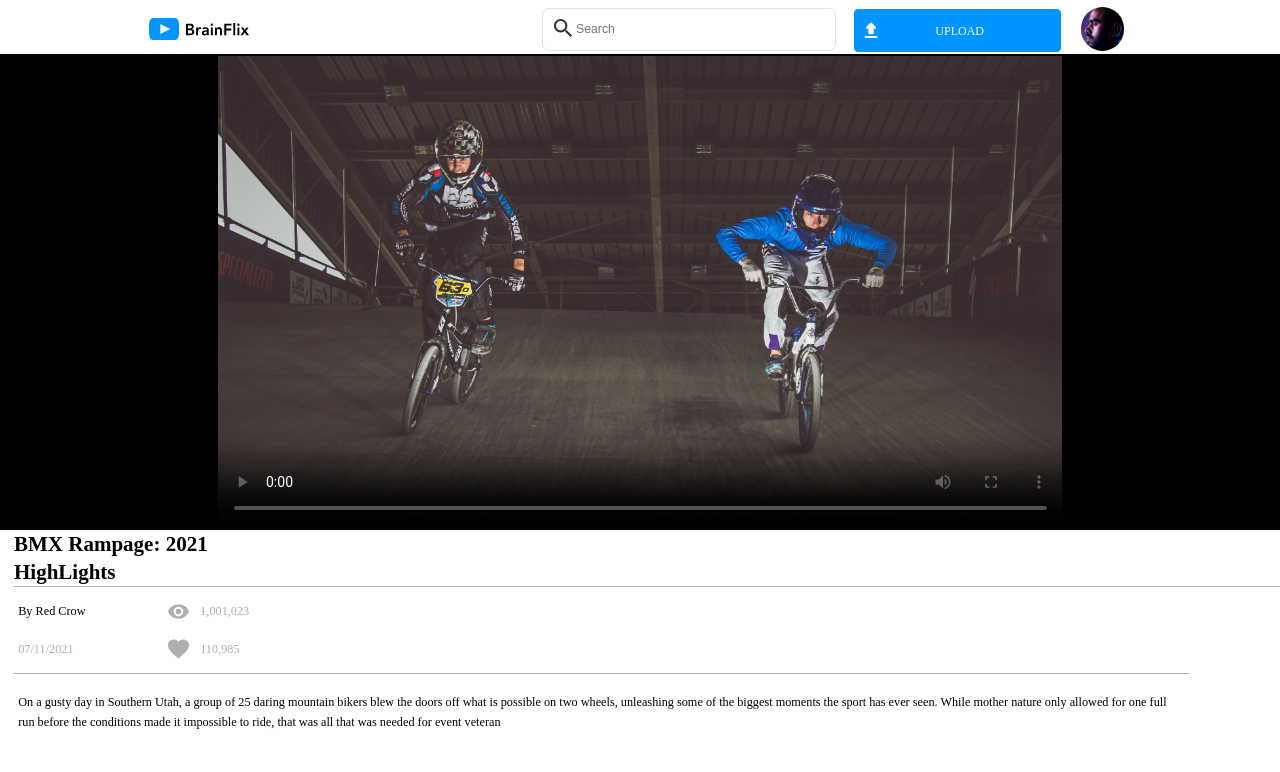
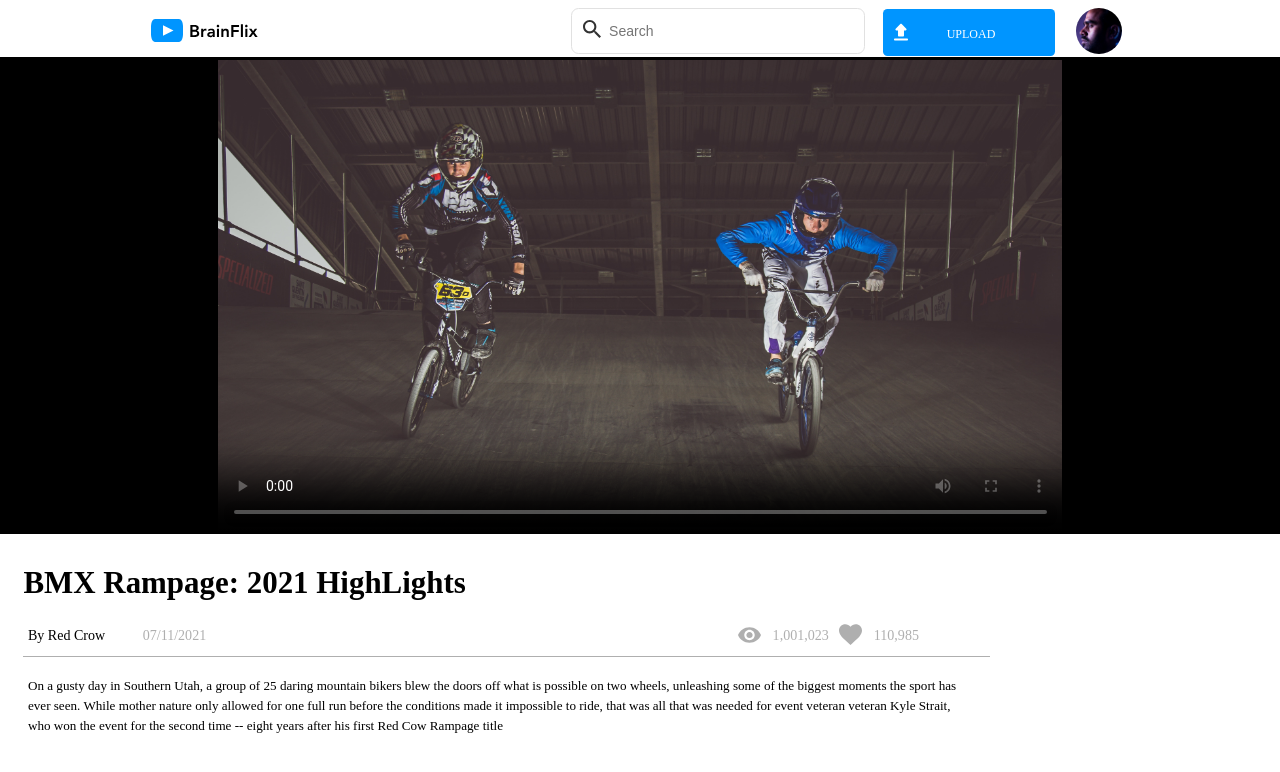
Before and after one commit to David-McCaig/david-mccaig-brainflix, a React (Create React App) app: page / in a window 1280 px wide. Shown: the top 772 px of the page. Built offline with nearby package versions, Linux system fonts and the light colour scheme; a web font is replaced by a local one.

Commit message:
Add description component

```diff
--- a/src/components/Description/Description.jsx
+++ b/src/components/Description/Description.jsx
@@ -9,31 +9,37 @@
             <div className="description-output">
                 <div className="description-output__container">
                     <div className="description-output__author">
-                    <p>By Red Crow</p>
+                        <p>By Red Crow</p>
                     </div>
-                    <img className="description-output__icon" alt="Views icon" src={ViewIcon}></img>
-                    <p className="description-output__views">1,001,023</p>
+                    <p className="description-output__date">07/11/2021</p>
                 </div>
 
                 <div className="description-output__container">
-                    <div className="description-output__date">
-                    <p>07/11/2021</p>
+                    <div className="description-output__views">
+                        <img className="description-output__icon" alt="Views icon" src={ViewIcon}></img>
+                        <p>1,001,023</p>
                     </div>
-                    <img className="description-output__icon" alt="Views icon" src={HeartIcon}></img>
-                    <p className="description-output__views">110,985</p>
+                    <div className="description-output__likes">
+                        <img className="description-output__icon" alt="Views icon" src={HeartIcon}></img>
+                        <p>110,985</p>
+                    </div>
                 </div>
-
+            </div>
                 <div className="summary">
                     <p className="summary__text">
                     On a gusty day in Southern Utah, a group of 25 daring mountain bikers blew the doors off what is possible
 on two wheels, unleashing some of the biggest moments the sport has ever seen. While mother nature
 only allowed for one full run before the conditions made it impossible to ride, that was all that was needed
-for event veteran
+for event veteran veteran
+Kyle Strait, who won the event for the second
+time -- eight years after his first Red Cow
+Rampage title
+
                     </p>
 
                 </div>
 
-            </div>
+
         </section>
     );
 }
--- a/src/components/Description/Description.scss
+++ b/src/components/Description/Description.scss
@@ -1,39 +1,90 @@
 @use '/src/styles/partials/variables' as *;
+@use '../../styles/partials/mixins' as *;
 
 * {
   font-size: .875rem;
   line-height: 1.1875rem;
+
+  @include tablet {
+    font-size: .9375rem;
+    line-height: 1.375rem;
+    }
 }
 
 p {
   margin: .3rem;
+  font-size: .875rem;
+
+  @include tablet {
+    font-size: .9375rem;
+    line-height: 1.375rem;
+    }
 }
 
 .description {
   margin-left: 1rem;
+
+  @include tablet {
+    padding: 0rem 2.4rem 0rem .5625rem ;
+    max-width: 65rem;
+    }
+
+  @include desktop {
+
+
+    }
 }
 
 .description__title {
-    font-family: $font-bold;
-    line-height: 2rem;
-    font-size: 1.5rem;
-    width: 18rem;
+  font-family: $font-bold;
+  line-height: 2rem;
+  font-size: 1.5rem;
+  width: 18rem;
+  padding: 1.5rem 0rem 1rem 0rem;
+
+  @include tablet {
+  width: 33rem;
+  font-size: 2.0625rem;
+  padding: 2.25rem 0rem 1.5rem 0rem;
   }
+}
 
 .description-output {
   border-top: .0625rem solid $color-primary-3;
+  display: flex;
+  padding: 1rem 0rem 1rem 0rem;
+  width: 94%;
+  @include tablet {
+    border-top: 0rem solid $color-primary-3;
+    padding: 0rem 0rem .4rem 0rem;
+    }
 
   &__container {
     display: flex;
-    margin-top: .9rem;
-    margin-bottom: .8rem;
-    width: 92%;
+    flex-direction: column;
+    gap: .4rem;
+    margin: 0rem;
+    width: 10.5rem;
+
+    @include tablet {
+      display: flex;
+      flex-direction: row;
+      width: 30rem;
+      justify-content: flex-end;
+      }
+
+    @include tablet {
+
+      }
   }
 
   &__author {
     font-family: $font-bold;
     font-size: .8125rem;
-    width: 11rem;
+
+    @include tablet {
+
+    }
   }
 
   &__icon {
@@ -44,13 +95,23 @@
   &__views {
     font-family: $font-regular;
     color: $color-primary-3;
+    display: flex;
   }
 
   &__date {
-    margin: 0rem;
-    width: 11rem;
     font-family: $font-regular;
     color: $color-primary-3;
+    display: flex;
+
+    @include tablet {
+      margin-left: 1.8rem;
+      flex-grow: 1;
+    }
+  }
+  &__likes {
+    color: $color-primary-3;
+    display: flex;
+    font-family: $font-regular;
   }
 
 }
@@ -58,10 +119,18 @@
 .summary {
   border-top: .0625rem solid $color-primary-3;
   padding: 1rem .7562rem 0rem 0rem;
-  width: 92%;
+  width: 91%;
+
+  @include tablet {
+    width: 98%;
+  }
   &__text {
     font-family: $font-regular;
     font-size: .875rem;
     line-height: 20px;
   }
 }
+
+// .test {
+//   display: flex;
+// }
```
